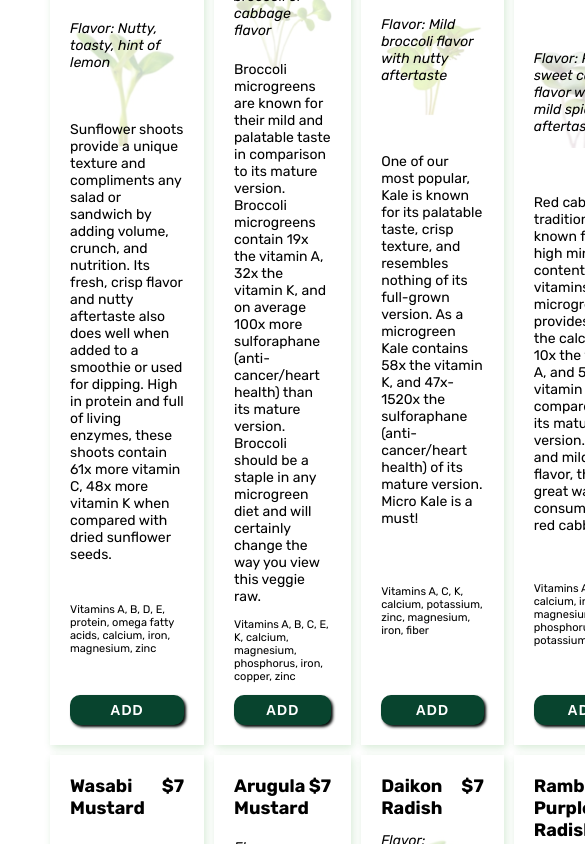
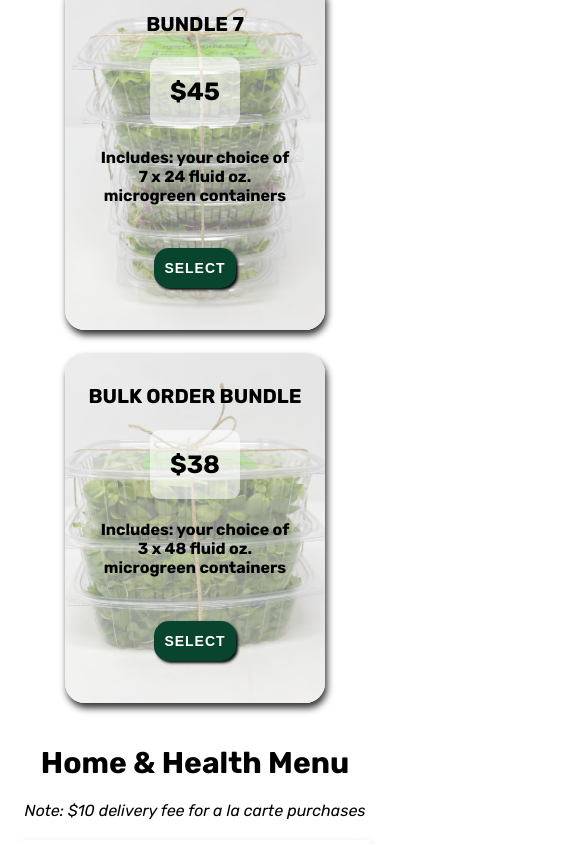
Before and after one commit to GenAnderson/kuponoacres, a React (Create React App) app: page /shop in a window 390 px wide. Shown: the part 920-1764 px from the top of the page, 585 px wide, since content can reach past the window. Built offline with nearby package versions, Linux system fonts and the light colour scheme.

Commit message:
media query for shopping page complete. fixed some on home page too

```diff
--- a/src/components/bundleCard/bundleCard.component.jsx
+++ b/src/components/bundleCard/bundleCard.component.jsx
@@ -17,8 +17,10 @@
   }
 
   function goBack(event) {
-    event.currentTarget.parentElement.classList.remove("rotateBack");
-    event.currentTarget.parentElement.previousSibling.classList.remove(
+    event.currentTarget.parentElement.parentElement.classList.remove(
+      "rotateBack"
+    );
+    event.currentTarget.parentElement.parentElement.previousSibling.classList.remove(
       "rotateFront"
     );
   }
@@ -41,10 +43,12 @@
         </Buttons>
       </div>
       <div className="mainBundles bundle__back">
-        <Buttons buttonType="smallBack" onClick={goBack}>
-          ←
-        </Buttons>
-        <p className="dropDownListText">Select {countSelection}</p>
+        <div className="gridSpecial">
+          <Buttons buttonType="smallBack" onClick={goBack}>
+            ←
+          </Buttons>
+          <p className="dropDownListText">Select {countSelection}</p>
+        </div>
         <div className="dropDownListBox">
           {+countSelection > 0 ? <DropDownList /> : ""}
           {+countSelection > 1 ? <DropDownList /> : ""}
--- a/src/components/bundleCard/bundleCard.styles.scss
+++ b/src/components/bundleCard/bundleCard.styles.scss
@@ -77,8 +77,9 @@
     padding: 1rem;
     display: flex;
     flex-direction: column;
-    // justify-content: flex-end;
-    // text-align: center;
+    justify-content: space-between;
+
+    align-items: center;
     box-shadow: 0.2rem 0.5rem 0.7rem #333;
     border-radius: 2rem;
 
@@ -86,7 +87,6 @@
       font-size: 2rem;
       text-transform: uppercase;
       font-weight: bold;
-      margin-bottom: 1rem;
       text-align: center;
     }
     .dropDownListBox {
@@ -103,16 +103,12 @@
   .rotateBack {
     transform: rotateY(0);
   }
-
-  // &:hover &.bundle__front {
-  //   transform: rotateY(180deg);
-  // }
-
-  // &:hover &.bundle__back {
-  //   transform: rotateY(0);
-  // }
 }
-
+.gridSpecial {
+  display: grid;
+  grid-template-columns: 1fr 2fr 1fr;
+  align-items: center;
+}
 .howContainer {
   button {
     margin: auto;
--- a/src/components/buttons/buttons.styles.scss
+++ b/src/components/buttons/buttons.styles.scss
@@ -40,7 +40,7 @@
     height: 3rem;
     width: 100%;
     display: inline-block;
-    margin: auto;
+    // margin: auto;
   }
 
   &.smallBack {
--- a/src/index.scss
+++ b/src/index.scss
@@ -1,4 +1,5 @@
-@import "mediaq.scss";
+@import "./mediaquery/mediaqHome";
+@import "./mediaquery/mediaqShop";
 
 * {
   box-sizing: border-box;
--- a/_mediaq.scss
+++ b/src/mediaquery/_mediaqHome.scss
@@ -1,8 +1,8 @@
 // MAX HEIGHT 944px
 @media (max-height: 59em) {
   body {
-    .kuponoLogo {
-      top: 45%;
+    .heroTextBelow {
+      height: 35vh;
     }
   }
 }
@@ -20,7 +20,13 @@
 @media (max-height: 47em) {
   body {
     .kuponoLogo {
-      top: 53%;
+      top: 45%;
+    }
+    .sectionHero {
+      height: 125vh;
+    }
+    .heroTextBelow {
+      height: 45vh;
     }
   }
 }
@@ -31,11 +37,20 @@
     .heroText {
       padding-top: 10rem;
     }
+    .heroText {
+      height: 70vh;
+    }
+    .heroTextBelow {
+      height: 52vh;
+    }
     .sectionHeading__why {
       padding: 1rem 5rem 5rem 5rem;
     }
   }
 }
+
+// MAX HEIGHT 576px
+
 ///////////////////////////////////////////////////////////////
 
 //MAX WIDTH 2304px
@@ -380,9 +395,6 @@
 //MAX WIDTH 768px (tablet)
 @media (max-width: 48em) {
   body {
-    .heroText {
-      padding-top: 22rem;
-    }
     .heroTextTwo {
       padding: 5rem;
     }
@@ -412,6 +424,12 @@
 //MAX WIDTH 688px
 @media (max-width: 43em) {
   body {
+    .heroText {
+      h1 {
+        font-size: 7rem;
+        letter-spacing: 0.5rem;
+      }
+    }
     .whyGrid {
       grid-template-columns: none;
       grid-template-rows: repeat(6, 1fr);
@@ -480,10 +498,17 @@
 //MAX WIDTH 592px
 @media (max-width: 37em) {
   body {
-    .kuponoLogo {
-      top: 51%;
-      width: 20vh;
+    .heroText {
+      h1 {
+        font-size: 6rem;
+        letter-spacing: 0.4rem;
+        // padding-top: 12rem;
+      }
     }
+    .heroTextTwo {
+      font-size: 2.5rem;
+    }
+
     .missionBackgroundBox::after {
       width: 50%;
       left: 2%;
@@ -520,12 +545,32 @@
 //MAX WIDTH 464px
 @media (max-width: 29em) {
   body {
+    nav {
+      gap: 2rem;
+      justify-content: center;
+      .social-media {
+        justify-content: space-evenly;
+      }
+      .menu {
+        justify-content: space-evenly;
+      }
+    }
+    .heroTextTwo {
+      padding: 2rem 2rem;
+    }
     .whyGrid {
       padding: 0rem 2rem 2rem 2rem;
     }
     .whyBox {
       padding: 1.2rem;
       height: 12rem;
+      font-size: 1.5rem;
+    }
+    .whyIcons {
+      margin: 1rem;
+    }
+    .sectionHeading {
+      font-size: 3.2rem;
     }
     .whoBackgroundBox {
       padding: 5rem 2rem;
@@ -543,6 +588,9 @@
     .products-text-box {
       width: 30rem;
       grid-template-columns: 60% 40%;
+      .desc {
+        padding: 0.5rem;
+      }
     }
     .delivery__info {
       display: block;
@@ -553,11 +601,25 @@
   }
 }
 
-//MAX WIDTH 368px
+//MAX WIDTH 312px
 @media (max-width: 23em) {
   body {
-    .kuponoLogo {
-      width: 18vh;
+    .sectionHeading {
+      padding: 2rem;
+      font-size: 3rem;
+    }
+    .whoText {
+      padding: 0rem 1rem 1rem 1rem;
+    }
+    .mainBundles {
+      width: 26rem;
+
+      .bundle__front {
+        width: 26rem;
+      }
+      .bundle__back {
+        width: 26rem;
+      }
     }
   }
 }
--- /dev/null
+++ b/src/mediaquery/_mediaqShop.scss
@@ -0,0 +1,153 @@
+// MAX WIDTH 1376px
+@media (max-width: 86em) {
+  body {
+    .heroTextBelow {
+      height: 35vh;
+    }
+    .allProductsContainer {
+      display: grid;
+      grid-template-columns: repeat(4, 1fr);
+    }
+  }
+}
+
+// MAX WIDTH 1248px
+@media (max-width: 78em) {
+  body {
+    .allProductsContainer {
+      grid-template-columns: repeat(3, 1fr);
+    }
+  }
+  .shopContainer {
+    .grid4col {
+      grid-template-columns: 1fr 1fr;
+      grid-template-rows: 1fr 1fr;
+    }
+    .bundlesContainer {
+      height: 85rem;
+      max-width: 65rem;
+      gap: 2rem;
+      margin: auto;
+    }
+  }
+}
+
+// MAX WIDTH 912px
+@media (max-width: 57em) {
+  body {
+    .allProductsContainer {
+      grid-template-columns: repeat(2, 1fr);
+    }
+  }
+}
+
+// MAX WIDTH 720px
+@media (max-width: 45em) {
+  body {
+    .shopContainer {
+      .bundlesContainer {
+        gap: 1rem;
+      }
+      .mainBundles {
+        width: 27rem;
+
+        .bundle__front {
+          width: 27rem;
+        }
+        .bundle__back {
+          width: 27rem;
+        }
+      }
+    }
+  }
+}
+
+//MAX WIDTH 592px
+@media (max-width: 37em) {
+  body {
+    .shopContainer {
+      .grid4col {
+        grid-template-columns: none;
+        grid-template-rows: repeat(4, 1fr);
+      }
+      .bundlesContainer {
+        max-height: none;
+        height: 150rem;
+        padding: 1rem;
+      }
+
+      .mainBundles {
+        height: 35rem;
+
+        .bundle__front {
+          height: 35rem;
+        }
+        .bundle__back {
+          height: 35rem;
+        }
+      }
+    }
+    .allProductsContainer {
+      margin: 2rem;
+      grid-template-columns: 1fr;
+      grid-template-rows: auto;
+    }
+    .productCard {
+      max-width: none;
+      width: 100%;
+      padding: 1rem;
+      margin-bottom: 0;
+      .button-container.addToCart {
+        width: fit-content;
+      }
+      .btnDiv {
+        display: flex;
+        justify-content: center;
+      }
+    }
+    .productCard__flavor {
+      .prodBkg {
+        top: -5%;
+        right: 30%;
+        transform: scale(75%);
+      }
+    }
+    .shopNotes {
+      font-size: 1.6rem;
+    }
+  }
+}
+
+//MAX WIDTH 400px
+@media (max-width: 25em) {
+  body {
+    .mediumHeader {
+      font-size: 3rem;
+      padding: 2rem;
+    }
+    .bundle__name {
+      font-size: 2rem;
+    }
+    .bundle__cost {
+      font-size: 2.5rem;
+    }
+    .bundle__text {
+      font-size: 1.6rem;
+    }
+    .button-container.smaller {
+      font-size: 1.4rem;
+    }
+    .shopContainer {
+      .mainBundles {
+        width: 26rem;
+
+        .bundle__front {
+          width: 26rem;
+        }
+        .bundle__back {
+          width: 26rem;
+        }
+      }
+    }
+  }
+}
--- a/src/routes/allRoutes.styles.scss
+++ b/src/routes/allRoutes.styles.scss
@@ -1,3 +1,13 @@
+//////////SHOP PAGE//////////
+.shopContainer {
+  padding-top: 5rem;
+}
+.shopNotes {
+  text-align: center;
+  font-size: 1.8rem;
+  font-style: italic;
+}
+
 //////////FINALIZE ORDER PAGE//////////
 .finalizeOrderContainer {
   text-align: center;
--- a/src/routes/shop.route.jsx
+++ b/src/routes/shop.route.jsx
@@ -8,8 +8,9 @@
   const { allProducts } = useContext(allProductContext);
 
   return (
-    <div>
+    <div className="shopContainer">
       <p className="mediumHeader">Bundles</p>
+      <p className="shopNotes">Note: Free delivery with purchase of a bundle</p>
       <div className="bundlesContainer grid4col">
         {allProducts.slice(16, 20).map((product) => (
           <BundleCard key={product.id} product={product} />
@@ -17,12 +18,18 @@
       </div>
       <div className="alaCarte">
         <p className="mediumHeader">{allProducts[1].category}</p>
+        <p className="shopNotes">
+          Note: $10 delivery fee for a la carte purchases
+        </p>
         <div className="allProductsContainer grid5col2row">
           {allProducts.slice(0, 11).map((product) => (
             <ProductCard key={product.id} product={product} />
           ))}
         </div>
         <p className="mediumHeader">{allProducts[12].category}</p>
+        <p className="shopNotes">
+          Note: $10 delivery fee for a la carte purchases
+        </p>
         <div className="allProductsContainer grid5col2row">
           {allProducts.slice(11, 16).map((product) => (
             <ProductCard key={product.id} product={product} />
```
